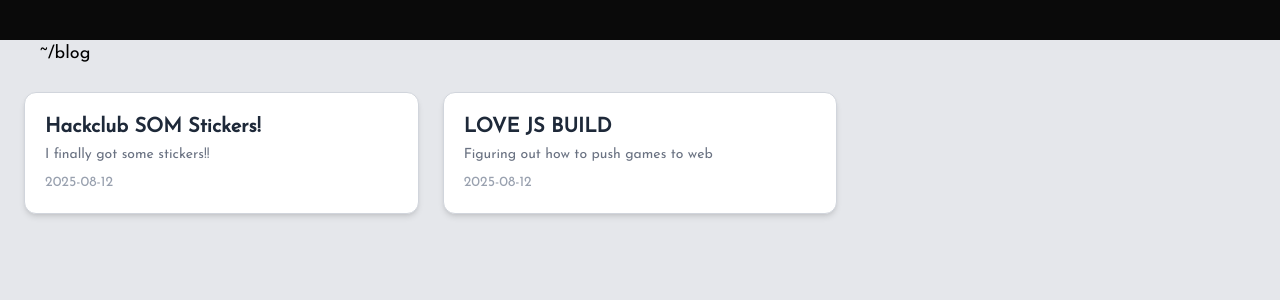
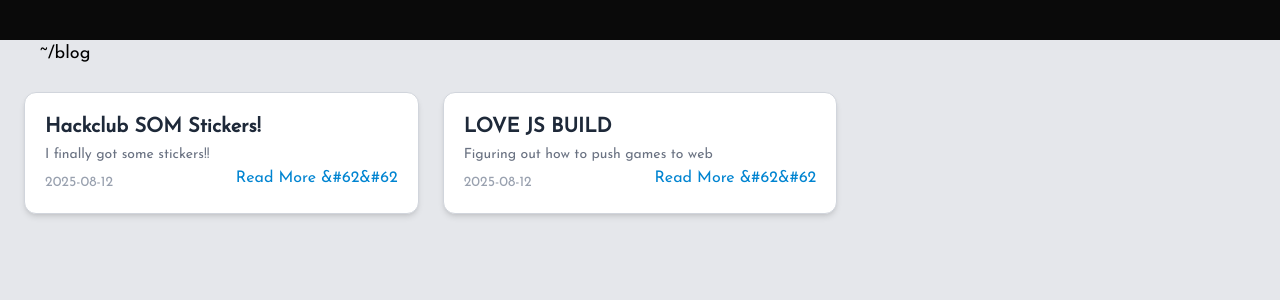
Before and after one commit to JakeOJeff/jakeojeff.github.io, a Next.js app: page /blog in a window 1280 px wide. Shown: the top 300 px of the page. Built offline with nearby package versions, Linux system fonts and the light colour scheme.

Commit message:
Added a readmore button with animations

```diff
--- a/app/blog/page.tsx
+++ b/app/blog/page.tsx
@@ -26,17 +26,23 @@ export default function BlogPage() {
       <p className=" text-lg font-mono ml-10 mt-10">~{pathname}</p>
 
       <div className="grid sm:grid-cols-1 md:grid-cols-2 lg:grid-cols-3 gap-6 p-6">
-        {posts.map((post) => (
+        {posts.map((post) => {
+          return (
             <Link
               key={post.slug}
               href={`/blog/${post.slug}`}
-            className="bg-white p-5 rounded-xl border border-gray-300 shadow-md hover:shadow-lg transition block duration-500"
+              className="group bg-white p-5 rounded-xl border border-gray-300 shadow-md hover:shadow-lg transition block duration-500"
             >
               <h2 className="text-xl font-semibold text-gray-800">{post.title}</h2>
               <p className="text-sm text-gray-500 mt-1">{post.description}</p>
+              <div className="flex justify-between items-center">
                 <div className="mt-2 text-sm text-gray-400">{post.date}</div>
+                <p className=" text-sky-600 transition duration-300">Read More &#62&#62<span className="block max-w-0 group-hover:max-w-full transition-all duration-500 h-0.5 bg-sky-600"></span></p>
+              </div>
+
             </Link>
-        ))}
+          );
+        })}
       </div>
     </main>
   );
```
Lines whose indentation alone changed are shown as unchanged.
